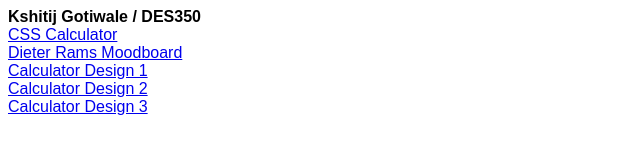
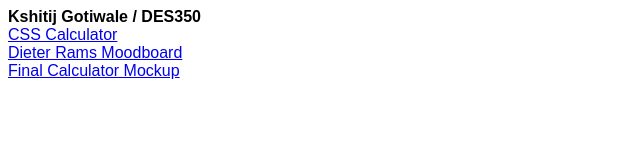
Before and after one commit to kgotiwale/KshitijGoti, a plain HTML site: page index.html in a window 1280 px wide. Shown: the whole page, without its empty margins (0-640 px from the left). Drawn offline with Linux system fonts and the light colour scheme.

Commit message:
Update index.html

```diff
--- a/index.html
+++ b/index.html
@@ -27,11 +27,7 @@
 	<br>
 	<a href="Dieter Rams Moodboard-01.png" target="_self">Dieter Rams Moodboard</a>
 	<br>
-	<a href="Calculator-01.png" target="_self">Calculator Design 1</a>
-	<br>
-	<a href="Calculator-02.png" target="_self">Calculator Design 2</a>
-	<br>
-	<a href="Calculator-03.png" target="_self">Calculator Design 3</a>
+	<a href="Calculator_Finalsketch.png" target="_self">Final Calculator Mockup</a>
 	<br>
 </body>
 </html>
```
